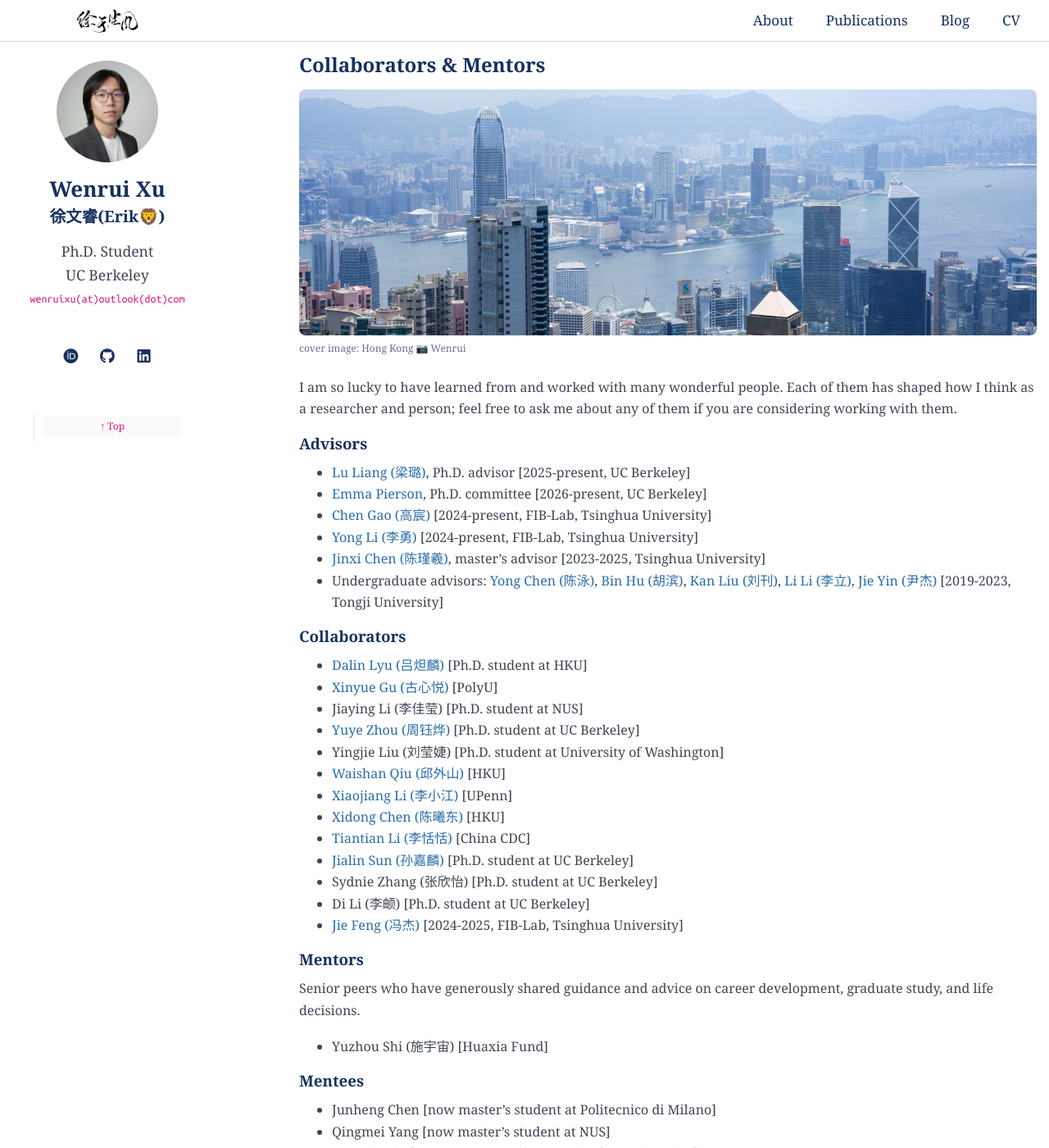
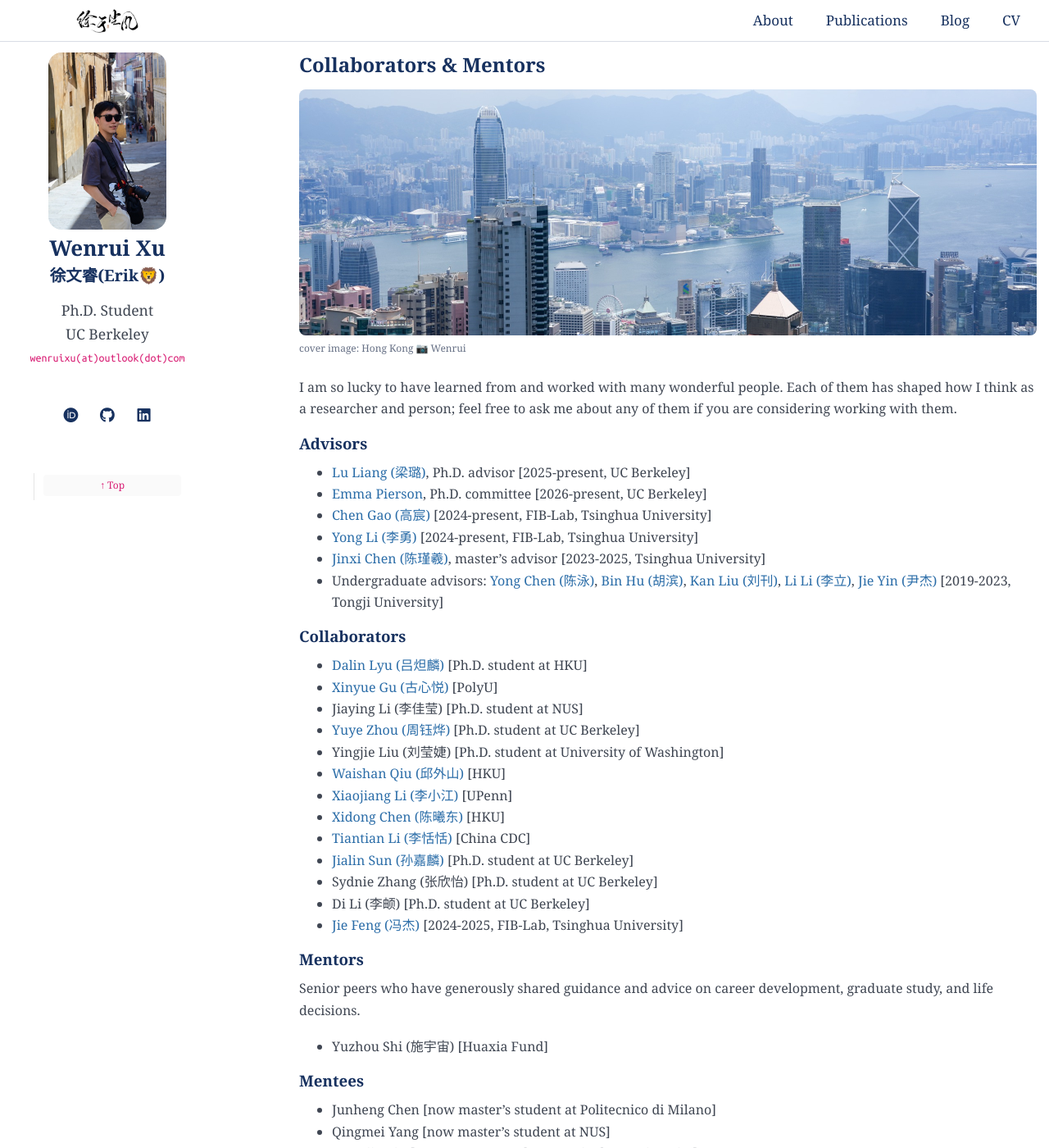
Before and after one commit to ruaruaxu/ruaruaxu.github.io, a Jekyll site: the page built from people.md, in a window 1280 px wide and 1400 px high. Shown: the whole window at 82% size. Built offline with Jekyll 4.4.1, drawn with Linux system fonts in a browser that asks for light colours; a style sheet for code colours, icons or effects is not loaded.

Commit message:
Update profile avatar
Replace the profile avatar with a cropped Siena portrait and render avatar images as rounded rectangles instead of circles.

Validation: BUNDLE_PATH=/private/tmp/ruaruaxu-gh-pages-bundle BUNDLE_APP_CONFIG=/private/tmp/ruaruaxu-gh-pages-bundle-config BUNDLE_USER_HOME=/private/tmp/ruaruaxu-gh-pages-bundle-home bundle exec jekyll build; git diff --check.

```diff
--- a/_sass/minimal-light-no-dark-mode.scss
+++ b/_sass/minimal-light-no-dark-mode.scss
@@ -190,7 +190,7 @@ papertitle {
     }
 
     .image.avatar {
-      border-radius: 100%;
+      border-radius: 16px;
     }
 
       .image.avatar:before {
@@ -198,9 +198,9 @@ papertitle {
       }
 
       .image.avatar img {
-        border-radius: 100%;
+        border-radius: 16px;
         width: 62%;
-        padding: 10px;
+        padding: 0;
         // border: 1px solid #ddd;
         // padding: 3px;
         // box-shadow: 0 -1px 5px 1px rgba(200, 200, 200, 0.3);
@@ -516,9 +516,9 @@ header .page-outline ul a.active {
     }
 
     .image.avatar img {
-      border-radius: 100%;
+      border-radius: 16px;
       width: 118px; /* 手机端使用稍大的头像 */
-      padding: 10px;
+      padding: 0;
     }
 
     /* 列表在手机端改为垂直排列 */
--- a/_sass/minimal-light.scss
+++ b/_sass/minimal-light.scss
@@ -218,7 +218,7 @@ papertitle {
     }
 
     .image.avatar {
-      border-radius: 100%;
+      border-radius: 16px;
     }
 
       .image.avatar:before {
@@ -226,9 +226,9 @@ papertitle {
       }
 
       .image.avatar img {
-        border-radius: 100%;
+        border-radius: 16px;
         width: 45%;
-        padding: 20px;
+        padding: 0;
         // border: 1px solid #ddd;
         // padding: 3px;
         // box-shadow: 0 -1px 5px 1px rgba(200, 200, 200, 0.3);
@@ -510,9 +510,9 @@ footer {
 
 
    .image.avatar img {
-        border-radius: 100%;
+        border-radius: 16px;
         width: 117px;
-        padding:20px;
+        padding:0;
       }
   #head1o2 {
     visibility: hidden;
@@ -566,9 +566,9 @@ footer {
   }
 
   .image.avatar img {
-      border-radius: 100%;
+      border-radius: 16px;
       width: 95px;
-      padding:20px;
+      padding:0;
   }
   #head1o2 {
     visibility: hidden;
```
Also changed, not shown: assets/img/avatar.jpg.
